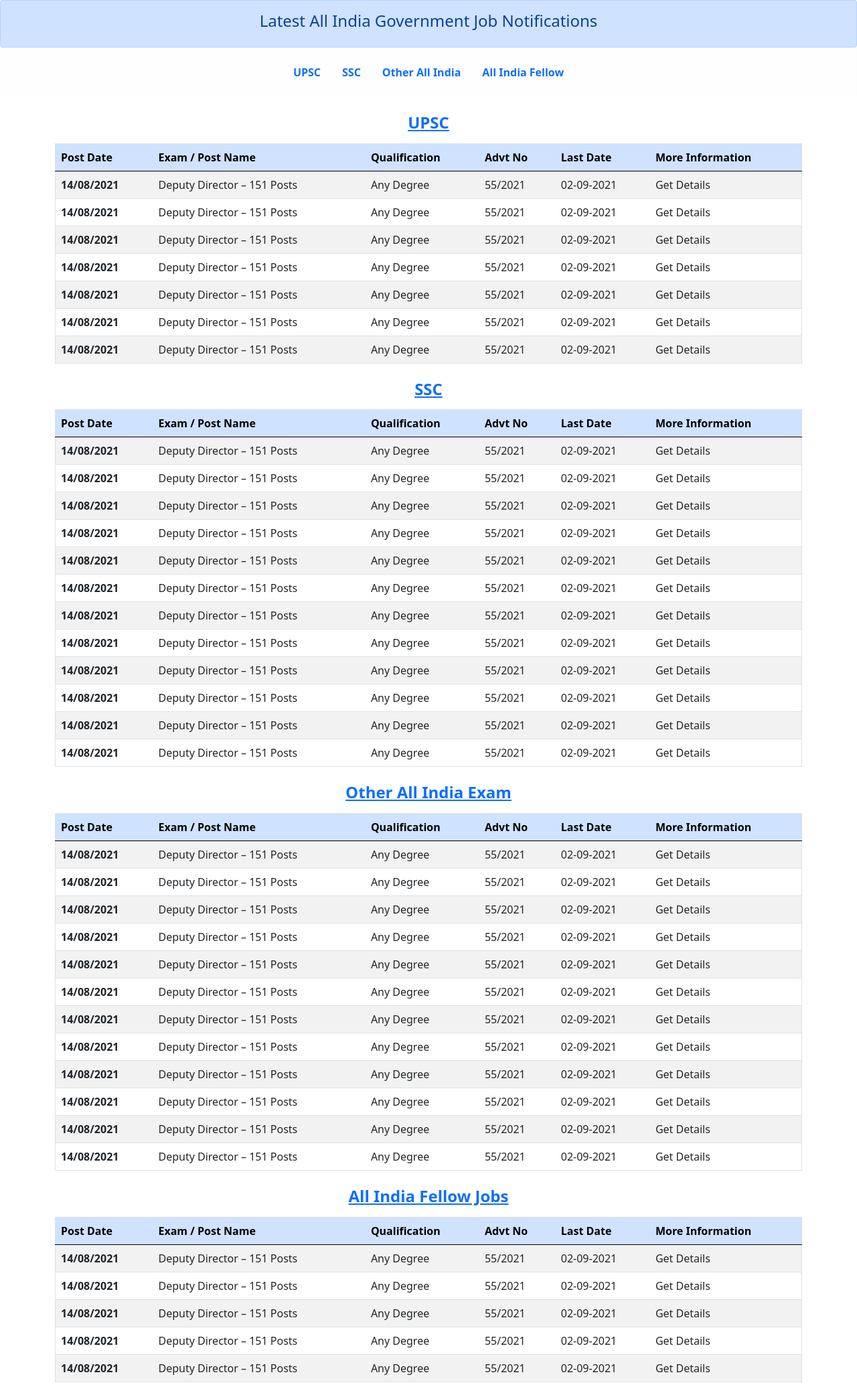
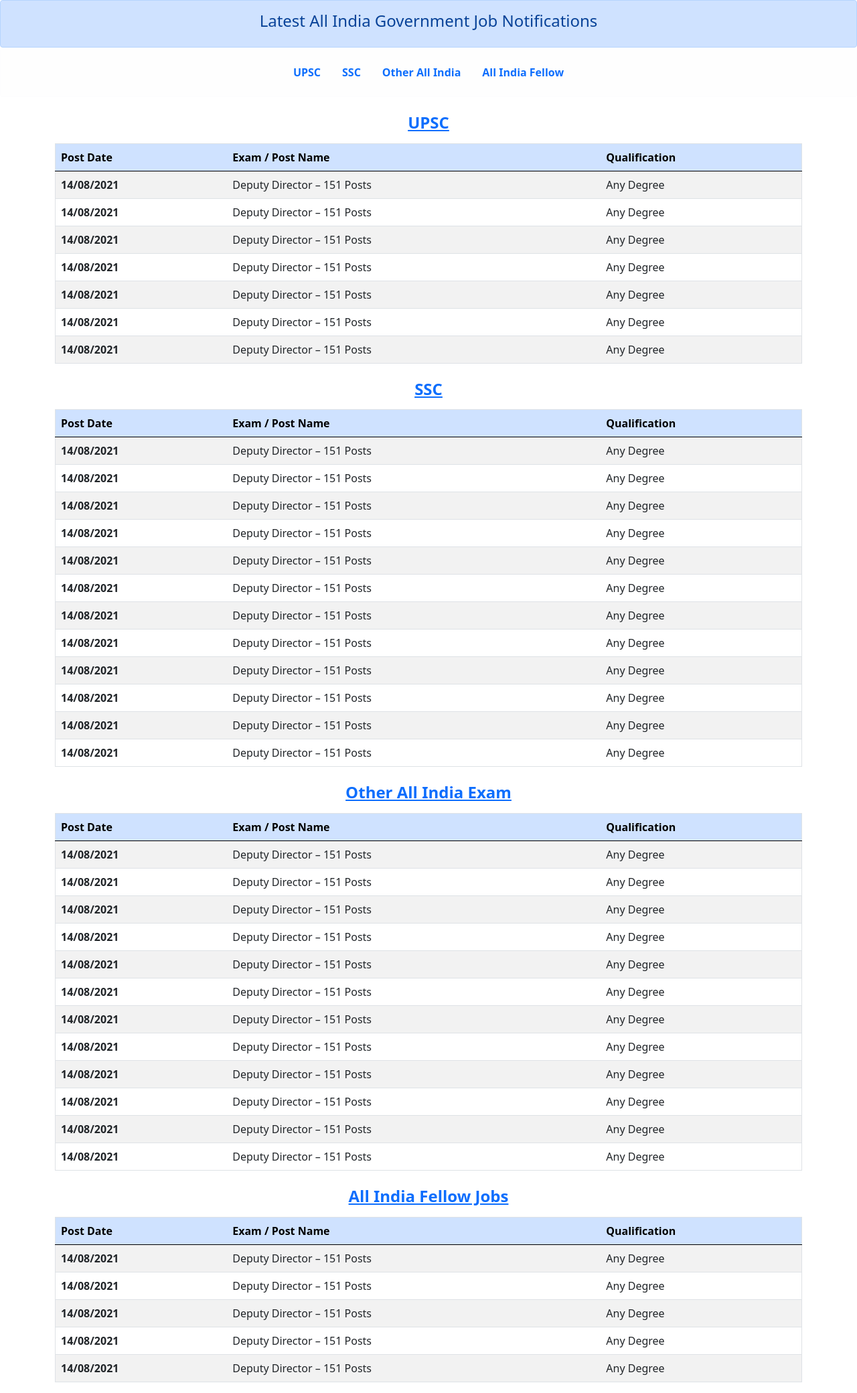
Before and after one commit to ravikumar9130/FreeJobAlert, a Node server app: page /central-jobs in a window 1280 px wide. Shown: the part 56-2136 px from the top of the page at 67% size. Run offline with Node 20, Linux system fonts and the light colour scheme; some libraries are stand-ins or nearby versions.

Commit message:
table shorted

```diff
--- a/views/central-jobs.ejs
+++ b/views/central-jobs.ejs
@@ -47,9 +47,7 @@
                                 <th scope="col">Post Date 	</th>
                                 <th scope="col">Exam / Post Name</th>
                                 <th scope="col">Qualification</th>
-                                <th scope="col">Advt No</th>
-                                <th scope="col">Last Date</th>
-                                <th scope="col">More Information</th>
+
                             </tr>
                         </thead>
                         <tbody>
@@ -58,57 +56,43 @@
                                 <th scope="row">14/08/2021</th>
                                 <td>Deputy Director – 151 Posts</td>
                                 <td>Any Degree</td>
-                                <td>55/2021 </td>
-                                <td>02-09-2021</td>
-                                <td>Get Details</td>
+
                             </tr>
                             <tr>
                                 <th scope="row">14/08/2021</th>
                                 <td>Deputy Director – 151 Posts</td>
                                 <td>Any Degree</td>
-                                <td>55/2021 </td>
-                                <td>02-09-2021</td>
-                                <td>Get Details</td>
+
                             </tr>
                             <tr>
                                 <th scope="row">14/08/2021</th>
                                 <td>Deputy Director – 151 Posts</td>
                                 <td>Any Degree</td>
-                                <td>55/2021 </td>
-                                <td>02-09-2021</td>
-                                <td>Get Details</td>
+
                             </tr>
                             <tr>
                                 <th scope="row">14/08/2021</th>
                                 <td>Deputy Director – 151 Posts</td>
                                 <td>Any Degree</td>
-                                <td>55/2021 </td>
-                                <td>02-09-2021</td>
-                                <td>Get Details</td>
+
                             </tr>
                             <tr>
                                 <th scope="row">14/08/2021</th>
                                 <td>Deputy Director – 151 Posts</td>
                                 <td>Any Degree</td>
-                                <td>55/2021 </td>
-                                <td>02-09-2021</td>
-                                <td>Get Details</td>
+
                             </tr>
                             <tr>
                                 <th scope="row">14/08/2021</th>
                                 <td>Deputy Director – 151 Posts</td>
                                 <td>Any Degree</td>
-                                <td>55/2021 </td>
-                                <td>02-09-2021</td>
-                                <td>Get Details</td>
+
                             </tr>
                             <tr>
                                 <th scope="row">14/08/2021</th>
                                 <td>Deputy Director – 151 Posts</td>
                                 <td>Any Degree</td>
-                                <td>55/2021 </td>
-                                <td>02-09-2021</td>
-                                <td>Get Details</td>
+
                             </tr>
 
 
@@ -131,9 +115,7 @@
                                 <th scope="col">Post Date 	</th>
                                 <th scope="col">Exam / Post Name</th>
                                 <th scope="col">Qualification</th>
-                                <th scope="col">Advt No</th>
-                                <th scope="col">Last Date</th>
-                                <th scope="col">More Information</th>
+
                             </tr>
                         </thead>
                         <tbody>
@@ -142,97 +124,73 @@
                                 <th scope="row">14/08/2021</th>
                                 <td>Deputy Director – 151 Posts</td>
                                 <td>Any Degree</td>
-                                <td>55/2021 </td>
-                                <td>02-09-2021</td>
-                                <td>Get Details</td>
+
                             </tr>
                             <tr>
                                 <th scope="row">14/08/2021</th>
                                 <td>Deputy Director – 151 Posts</td>
                                 <td>Any Degree</td>
-                                <td>55/2021 </td>
-                                <td>02-09-2021</td>
-                                <td>Get Details</td>
+
                             </tr>
                             <tr>
                                 <th scope="row">14/08/2021</th>
                                 <td>Deputy Director – 151 Posts</td>
                                 <td>Any Degree</td>
-                                <td>55/2021 </td>
-                                <td>02-09-2021</td>
-                                <td>Get Details</td>
+
                             </tr>
                             <tr>
                                 <th scope="row">14/08/2021</th>
                                 <td>Deputy Director – 151 Posts</td>
                                 <td>Any Degree</td>
-                                <td>55/2021 </td>
-                                <td>02-09-2021</td>
-                                <td>Get Details</td>
+
                             </tr>
                             <tr>
                                 <th scope="row">14/08/2021</th>
                                 <td>Deputy Director – 151 Posts</td>
                                 <td>Any Degree</td>
-                                <td>55/2021 </td>
-                                <td>02-09-2021</td>
-                                <td>Get Details</td>
+
                             </tr>
                             <tr>
                                 <th scope="row">14/08/2021</th>
                                 <td>Deputy Director – 151 Posts</td>
                                 <td>Any Degree</td>
-                                <td>55/2021 </td>
-                                <td>02-09-2021</td>
-                                <td>Get Details</td>
+
                             </tr>
                             <tr>
                                 <th scope="row">14/08/2021</th>
                                 <td>Deputy Director – 151 Posts</td>
                                 <td>Any Degree</td>
-                                <td>55/2021 </td>
-                                <td>02-09-2021</td>
-                                <td>Get Details</td>
+
                             </tr>
                             <tr>
                                 <th scope="row">14/08/2021</th>
                                 <td>Deputy Director – 151 Posts</td>
                                 <td>Any Degree</td>
-                                <td>55/2021 </td>
-                                <td>02-09-2021</td>
-                                <td>Get Details</td>
+
                             </tr>
                             <tr>
                                 <th scope="row">14/08/2021</th>
                                 <td>Deputy Director – 151 Posts</td>
                                 <td>Any Degree</td>
-                                <td>55/2021 </td>
-                                <td>02-09-2021</td>
-                                <td>Get Details</td>
+
                             </tr>
                             <tr>
                                 <th scope="row">14/08/2021</th>
                                 <td>Deputy Director – 151 Posts</td>
                                 <td>Any Degree</td>
-                                <td>55/2021 </td>
-                                <td>02-09-2021</td>
-                                <td>Get Details</td>
+
                             </tr>
                             <tr>
                                 <th scope="row">14/08/2021</th>
                                 <td>Deputy Director – 151 Posts</td>
                                 <td>Any Degree</td>
-                                <td>55/2021 </td>
-                                <td>02-09-2021</td>
-                                <td>Get Details</td>
+
                             </tr>
                             <tr>
                                 <th scope="row">14/08/2021</th>
                                 <td>Deputy Director – 151 Posts</td>
                                 <td>Any Degree</td>
-                                <td>55/2021 </td>
-                                <td>02-09-2021</td>
-                                <td>Get Details</td>
+
                             </tr>
 
                         </tbody>
@@ -254,9 +212,7 @@
                                 <th scope="col">Post Date 	</th>
                                 <th scope="col">Exam / Post Name</th>
                                 <th scope="col">Qualification</th>
-                                <th scope="col">Advt No</th>
-                                <th scope="col">Last Date</th>
-                                <th scope="col">More Information</th>
+
                             </tr>
                         </thead>
                         <tbody>
@@ -265,97 +221,73 @@
                                 <th scope="row">14/08/2021</th>
                                 <td>Deputy Director – 151 Posts</td>
                                 <td>Any Degree</td>
-                                <td>55/2021 </td>
-                                <td>02-09-2021</td>
-                                <td>Get Details</td>
+
                             </tr>
                             <tr>
                                 <th scope="row">14/08/2021</th>
                                 <td>Deputy Director – 151 Posts</td>
                                 <td>Any Degree</td>
-                                <td>55/2021 </td>
-                                <td>02-09-2021</td>
-                                <td>Get Details</td>
+
                             </tr>
                             <tr>
                                 <th scope="row">14/08/2021</th>
                                 <td>Deputy Director – 151 Posts</td>
                                 <td>Any Degree</td>
-                                <td>55/2021 </td>
-                                <td>02-09-2021</td>
-                                <td>Get Details</td>
+
                             </tr>
                             <tr>
                                 <th scope="row">14/08/2021</th>
                                 <td>Deputy Director – 151 Posts</td>
                                 <td>Any Degree</td>
-                                <td>55/2021 </td>
-                                <td>02-09-2021</td>
-                                <td>Get Details</td>
+
                             </tr>
                             <tr>
                                 <th scope="row">14/08/2021</th>
                                 <td>Deputy Director – 151 Posts</td>
                                 <td>Any Degree</td>
-                                <td>55/2021 </td>
-                                <td>02-09-2021</td>
-                                <td>Get Details</td>
+
                             </tr>
                             <tr>
                                 <th scope="row">14/08/2021</th>
                                 <td>Deputy Director – 151 Posts</td>
                                 <td>Any Degree</td>
-                                <td>55/2021 </td>
-                                <td>02-09-2021</td>
-                                <td>Get Details</td>
+
                             </tr>
                             <tr>
                                 <th scope="row">14/08/2021</th>
                                 <td>Deputy Director – 151 Posts</td>
                                 <td>Any Degree</td>
-                                <td>55/2021 </td>
-                                <td>02-09-2021</td>
-                                <td>Get Details</td>
+
                             </tr>
                             <tr>
                                 <th scope="row">14/08/2021</th>
                                 <td>Deputy Director – 151 Posts</td>
                                 <td>Any Degree</td>
-                                <td>55/2021 </td>
-                                <td>02-09-2021</td>
-                                <td>Get Details</td>
+
                             </tr>
                             <tr>
                                 <th scope="row">14/08/2021</th>
                                 <td>Deputy Director – 151 Posts</td>
                                 <td>Any Degree</td>
-                                <td>55/2021 </td>
-                                <td>02-09-2021</td>
-                                <td>Get Details</td>
+
                             </tr>
                             <tr>
                                 <th scope="row">14/08/2021</th>
                                 <td>Deputy Director – 151 Posts</td>
                                 <td>Any Degree</td>
-                                <td>55/2021 </td>
-                                <td>02-09-2021</td>
-                                <td>Get Details</td>
+
                             </tr>
                             <tr>
                                 <th scope="row">14/08/2021</th>
                                 <td>Deputy Director – 151 Posts</td>
                                 <td>Any Degree</td>
-                                <td>55/2021 </td>
-                                <td>02-09-2021</td>
-                                <td>Get Details</td>
+
                             </tr>
                             <tr>
                                 <th scope="row">14/08/2021</th>
                                 <td>Deputy Director – 151 Posts</td>
                                 <td>Any Degree</td>
-                                <td>55/2021 </td>
-                                <td>02-09-2021</td>
-                                <td>Get Details</td>
+
                             </tr>
 
                         </tbody>
@@ -378,9 +310,7 @@
                                 <th scope="col">Post Date 	</th>
                                 <th scope="col">Exam / Post Name</th>
                                 <th scope="col">Qualification</th>
-                                <th scope="col">Advt No</th>
-                                <th scope="col">Last Date</th>
-                                <th scope="col">More Information</th>
+
                             </tr>
                         </thead>
                         <tbody>
@@ -389,42 +319,32 @@
                                 <th scope="row">14/08/2021</th>
                                 <td>Deputy Director – 151 Posts</td>
                                 <td>Any Degree</td>
-                                <td>55/2021 </td>
-                                <td>02-09-2021</td>
-                                <td>Get Details</td>
+
                             </tr>
 
                             <tr>
                                 <th scope="row">14/08/2021</th>
                                 <td>Deputy Director – 151 Posts</td>
                                 <td>Any Degree</td>
-                                <td>55/2021 </td>
-                                <td>02-09-2021</td>
-                                <td>Get Details</td>
+
                             </tr>
                             <tr>
                                 <th scope="row">14/08/2021</th>
                                 <td>Deputy Director – 151 Posts</td>
                                 <td>Any Degree</td>
-                                <td>55/2021 </td>
-                                <td>02-09-2021</td>
-                                <td>Get Details</td>
+
                             </tr>
                             <tr>
                                 <th scope="row">14/08/2021</th>
                                 <td>Deputy Director – 151 Posts</td>
                                 <td>Any Degree</td>
-                                <td>55/2021 </td>
-                                <td>02-09-2021</td>
-                                <td>Get Details</td>
+
                             </tr>
                             <tr>
                                 <th scope="row">14/08/2021</th>
                                 <td>Deputy Director – 151 Posts</td>
                                 <td>Any Degree</td>
-                                <td>55/2021 </td>
-                                <td>02-09-2021</td>
-                                <td>Get Details</td>
+
                             </tr>
 
 
```
